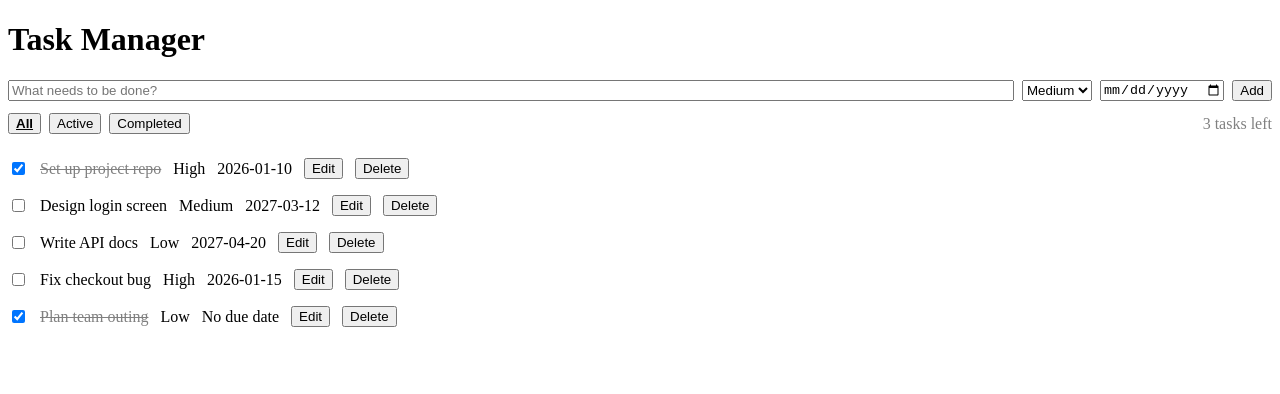
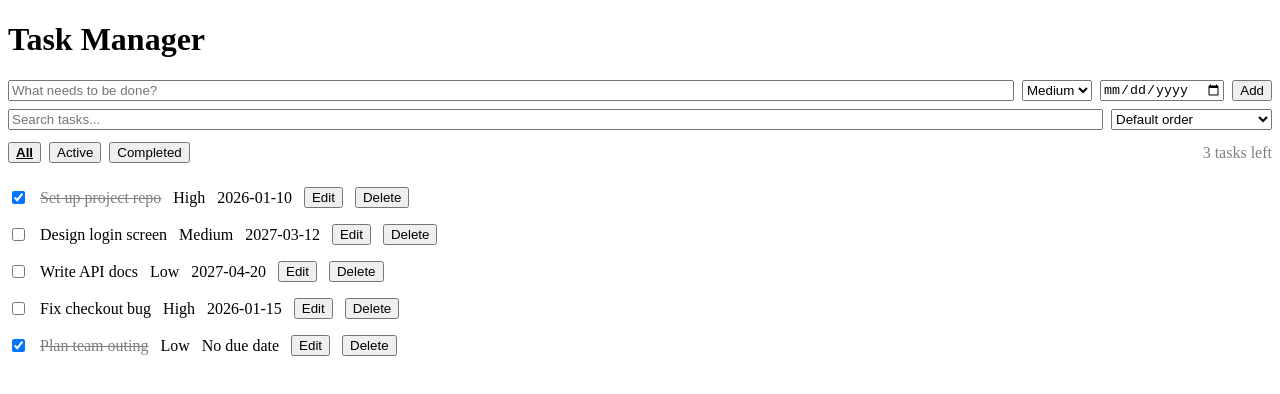
Before and after one commit to Sushil09kp/Task-Manager, a React (Vite) app: page / in a window 1280 px wide. Shown: the top 394 px of the page. Built offline with nearby package versions, Linux system fonts and the light colour scheme.

Commit message:
Add search and sort options

```diff
--- a/src/App.css
+++ b/src/App.css
@@ -63,3 +63,15 @@
   margin: 0;
   color: gray;
 }
+
+.search-sort {
+  display: flex;
+  gap: 8px;
+  flex-wrap: wrap;
+  margin-bottom: 8px;
+}
+
+.search-sort input {
+  flex: 1;
+  min-width: 200px;
+}
--- a/src/App.jsx
+++ b/src/App.jsx
@@ -2,6 +2,8 @@ import { useState, useEffect } from 'react'
 import TaskList from './components/TaskList'
 import TaskForm from './components/TaskForm'
 import FilterTabs from './components/FilterTabs'
+import SearchSort from './components/SearchSort'
+import { getVisibleTasks } from './utils/taskHelpers'
 import './App.css'
 
 function App() {
@@ -9,6 +11,8 @@ function App() {
   const [loading, setLoading] = useState(true)
   const [error, setError] = useState('')
   const [filter, setFilter] = useState('all')
+  const [searchText, setSearchText] = useState('')
+  const [sortBy, setSortBy] = useState('none')
 
   function loadTasks() {
     setLoading(true)
@@ -80,18 +84,20 @@ function App() {
     )
   }
 
+  const visibleTasks = getVisibleTasks(tasks, filter, searchText, sortBy)
+
   const tasksLeft = tasks.filter((task) => !task.completed).length
-
-  const visibleTasks = tasks.filter((task) => {
-    if (filter === 'active') return !task.completed
-    if (filter === 'completed') return task.completed
-    return true
-  })
 
   return (
     <div className="app">
       <h1>Task Manager</h1>
       <TaskForm onAdd={addTask} />
+      <SearchSort
+        searchText={searchText}
+        onSearchChange={setSearchText}
+        sortBy={sortBy}
+        onSortChange={setSortBy}
+      />
       <FilterTabs
         filter={filter}
         onFilterChange={setFilter}
--- /dev/null
+++ b/src/components/SearchSort.jsx
@@ -0,0 +1,24 @@
+function SearchSort({ searchText, onSearchChange, sortBy, onSortChange }) {
+  return (
+    <div className="search-sort">
+      <input
+        type="search"
+        placeholder="Search tasks..."
+        aria-label="Search tasks"
+        value={searchText}
+        onChange={(e) => onSearchChange(e.target.value)}
+      />
+      <select
+        aria-label="Sort tasks"
+        value={sortBy}
+        onChange={(e) => onSortChange(e.target.value)}
+      >
+        <option value="none">Default order</option>
+        <option value="dueDate">Due date (soonest first)</option>
+        <option value="priority">Priority (High first)</option>
+      </select>
+    </div>
+  )
+}
+
+export default SearchSort
--- /dev/null
+++ b/src/utils/taskHelpers.js
@@ -0,0 +1,26 @@
+const priorityOrder = { High: 0, Medium: 1, Low: 2 }
+
+export function getVisibleTasks(tasks, filter, searchText, sortBy) {
+  const search = searchText.trim().toLowerCase()
+
+  const result = tasks.filter((task) => {
+    if (filter === 'active' && task.completed) return false
+    if (filter === 'completed' && !task.completed) return false
+    return task.title.toLowerCase().includes(search)
+  })
+
+  if (sortBy === 'dueDate') {
+    result.sort((a, b) => {
+      if (!a.dueDate && !b.dueDate) return 0
+      if (!a.dueDate) return 1
+      if (!b.dueDate) return -1
+      return a.dueDate.localeCompare(b.dueDate)
+    })
+  }
+
+  if (sortBy === 'priority') {
+    result.sort((a, b) => priorityOrder[a.priority] - priorityOrder[b.priority])
+  }
+
+  return result
+}
```
